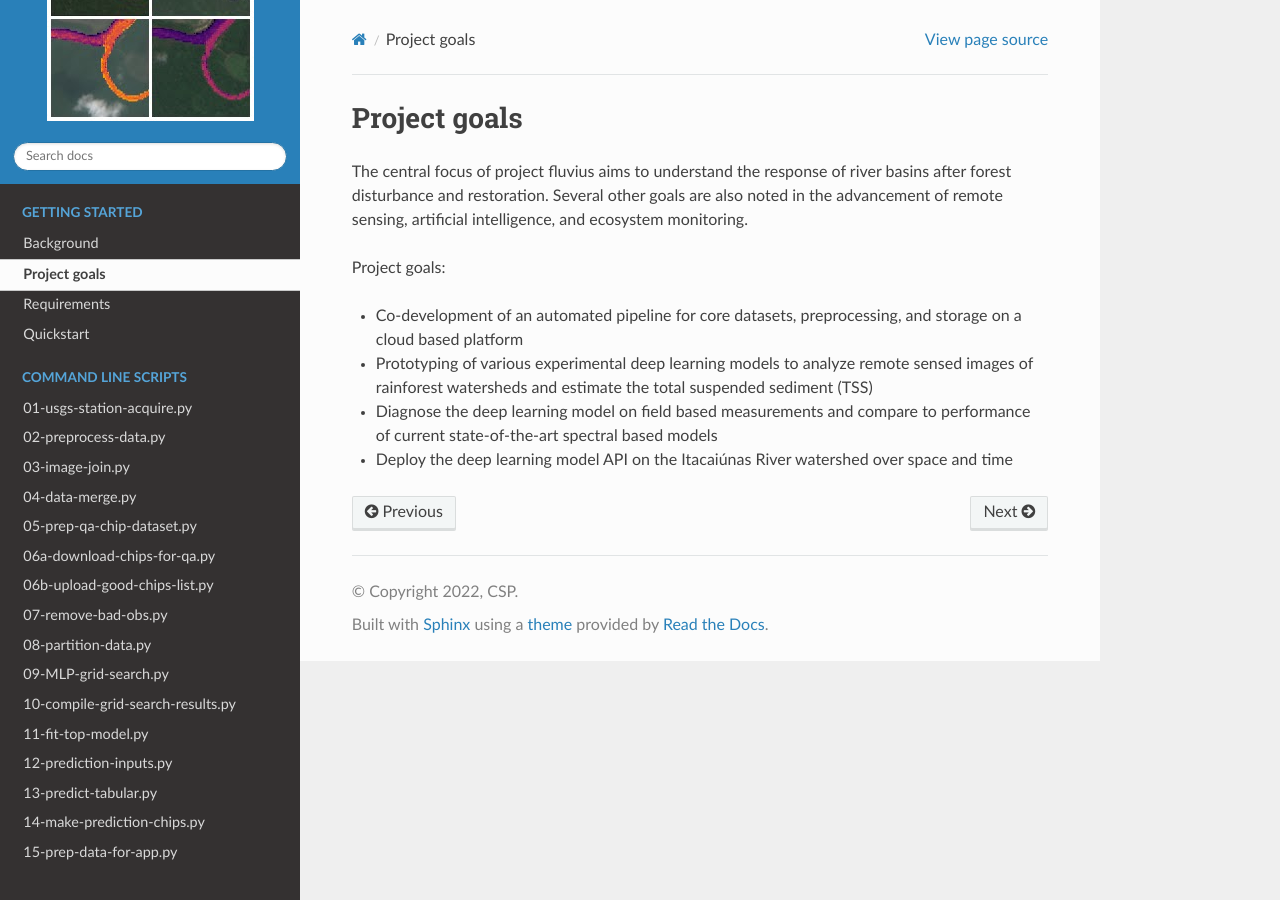
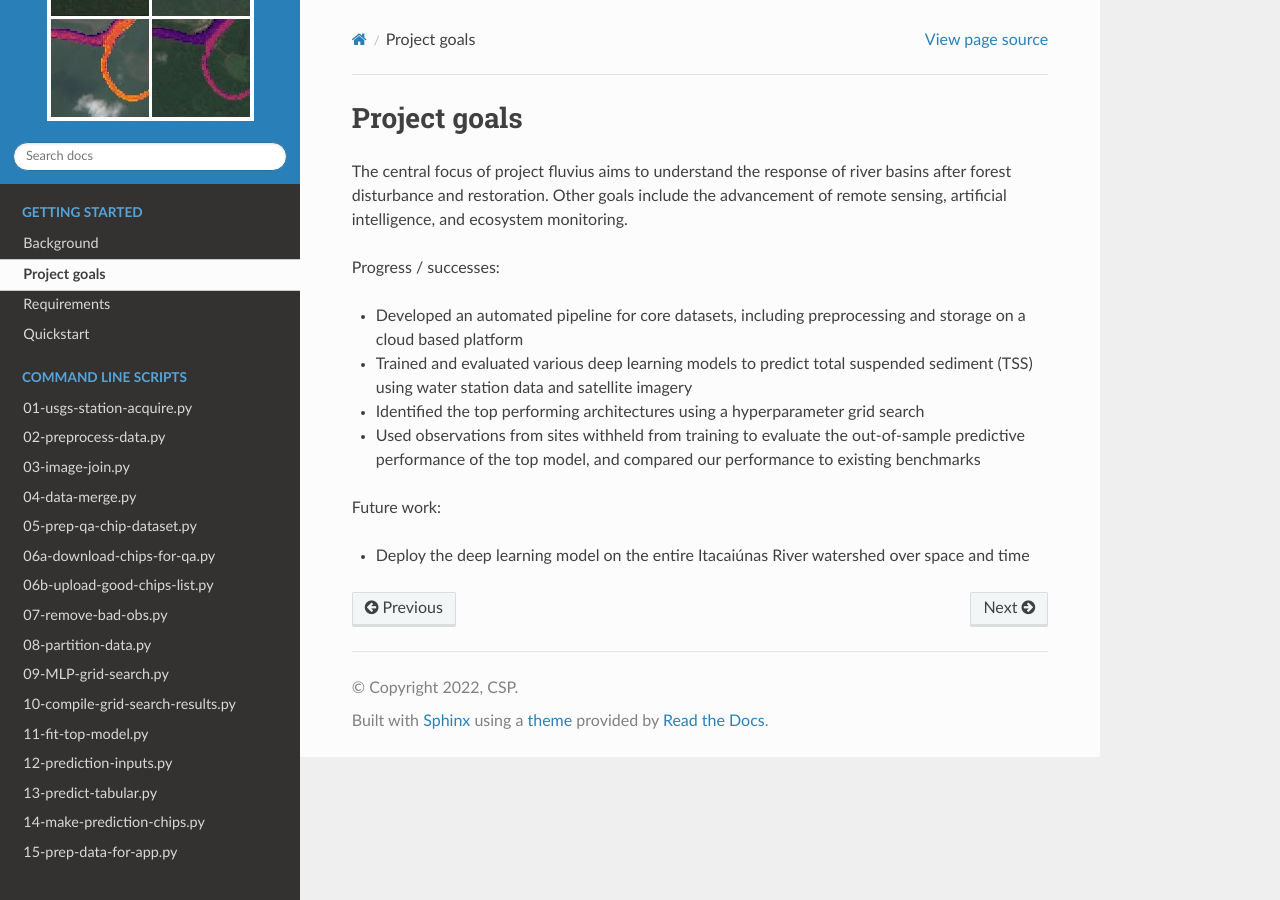
Before and after one commit to csp-inc/fluvius, a Sphinx documentation site: the page built from docs/source/00b-project-goals.rst, in a window 1280 px wide. Built offline with Sphinx 7.4.7 and the Read the Docs theme 2.0.0, drawn with Linux system fonts in a browser that asks for light colours.

Commit message:
more detail on landing page, reviewed project scope material too

```diff
--- a/docs/source/00a-background.rst
+++ b/docs/source/00a-background.rst
@@ -1,6 +1,6 @@
 Background
 ==========
 
-Since the 1970s, forests in the Amazon region have been increasingly converted to pasturelands, human settlement areas, and natural resource extraction regions. By 2006, almost 95% of all deforestation in the Brazilian Amazon occurred within 5.5 km of roadways or less than 1 km from navigable rivers with a number of consequences for freshwater ecosystems, including changes in runoff characteristics. One measurable impact on the riparian system is greater discharge and increased sediment flux in the channels of the main rivers which can be used as a proxy for ecosystem degradation (Coe et al., 2011; Costa et al.; 2003; Latrubesse et al.; 2009). Therefore, one means of understanding the impact of deforestation or mitigation through reforestation is by monitoring the sediment flux over time. This understanding of the dynamics of hydro-sedimentological processes in river basins provides critical data for decision-making and supports management planning for the rational use of natural resources. However, due to the logistical difficulties in measuring sediment flux in a distributed way through time and space, there is a significant opportunity to increase monitoring frequency of water bodies through satellite remote sensing.
+Since the 1970s, forests in the Amazon region have been increasingly converted to pasturelands, human settlement areas, and natural resource extraction regions. By 2006, almost 95% of all deforestation in the Brazilian Amazon occurred within 5.5 km of roadways or less than 1 km from navigable rivers with a number of consequences for freshwater ecosystems, including changes in runoff characteristics. One measurable impact on the riparian system is greater discharge and increased sediment flux in the channels of the main rivers, which can be used as a proxy for ecosystem degradation (Coe et al., 2011; Costa et al.; 2003; Latrubesse et al.; 2009). Therefore, one means of understanding the impact of deforestation or mitigation through reforestation is by monitoring the sediment flux over time. This understanding of the dynamics of hydro-sedimentological processes in river basins provides critical data for decision-making and supports management planning for the rational use of natural resources. However, due to the logistical difficulties in measuring sediment flux in a distributed way through time and space, there is a significant opportunity to increase monitoring frequency of water bodies through satellite remote sensing.
 
-New artificial intelligence techniques such as convolutional neural networks (CNN) have shown promising performance in the application of object detection and continuous forest structure estimation when combined with remote sensing imagery (Chang et al. 2019). CNNs allow additional information gained through image structure that can often outperform traditional remote sensing approaches that are limited to spectral analysis alone. CNNs and other machine learning techniques present an opportunity to improve predictions of suspended sediment in river systems using satellite imagery.
+New artificial intelligence techniques such as convolutional neural networks (CNN) have shown promising performance in the application of object detection and continuous forest structure estimation when combined with remote sensing imagery (Chang et al. 2019). The ability of CNNs to use contextual and other structural information found in imagery can often outperform traditional remote sensing approaches that are limited to spectral analysis alone. CNNs and other machine learning techniques present an opportunity to improve predictions of suspended sediment in river systems using satellite imagery.
--- a/docs/source/00b-project-goals.rst
+++ b/docs/source/00b-project-goals.rst
@@ -1,11 +1,15 @@
 Project goals
 =============
 
-The central focus of project fluvius aims to understand the response of river basins after forest disturbance and restoration. Several other goals are also noted in the advancement of remote sensing, artificial intelligence, and ecosystem monitoring.
+The central focus of project fluvius aims to understand the response of river basins after forest disturbance and restoration. Other goals include the advancement of remote sensing, artificial intelligence, and ecosystem monitoring.
 
-Project goals:
+Progress / successes:
 
-- Co-development of an automated pipeline for core datasets, preprocessing, and storage on a cloud based platform
-- Prototyping of various experimental deep learning models to analyze remote sensed images of rainforest watersheds and estimate the total suspended sediment (TSS)
-- Diagnose the deep learning model on field based measurements and compare to performance of current state-of-the-art spectral based models
-- Deploy the deep learning model API on the Itacaiúnas River watershed over space and time
+- Developed an automated pipeline for core datasets, including preprocessing and storage on a cloud based platform
+- Trained and evaluated various deep learning models to predict total suspended sediment (TSS) using water station data and satellite imagery
+- Identified the top performing architectures using a hyperparameter grid search
+- Used observations from sites withheld from training to evaluate the out-of-sample predictive performance of the top model, and compared our performance to existing benchmarks
+
+Future work:
+
+- Deploy the deep learning model on the entire Itacaiúnas River watershed over space and time
```
Also changed, not shown: docs/source/index.rst (+7 -3 lines), 2 other files.
